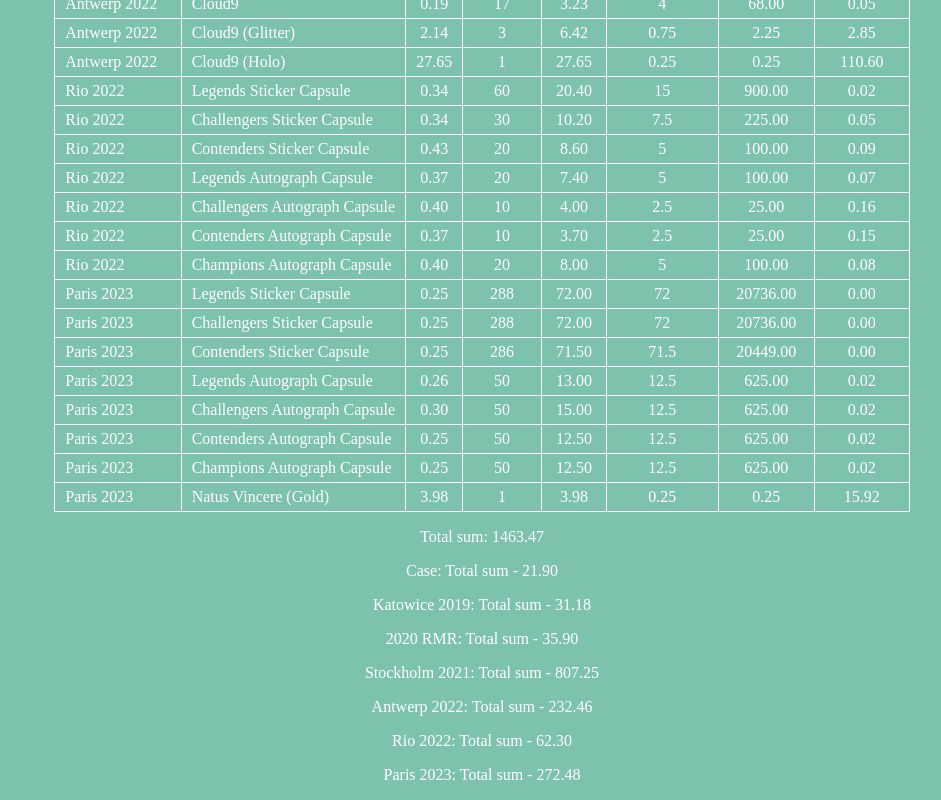
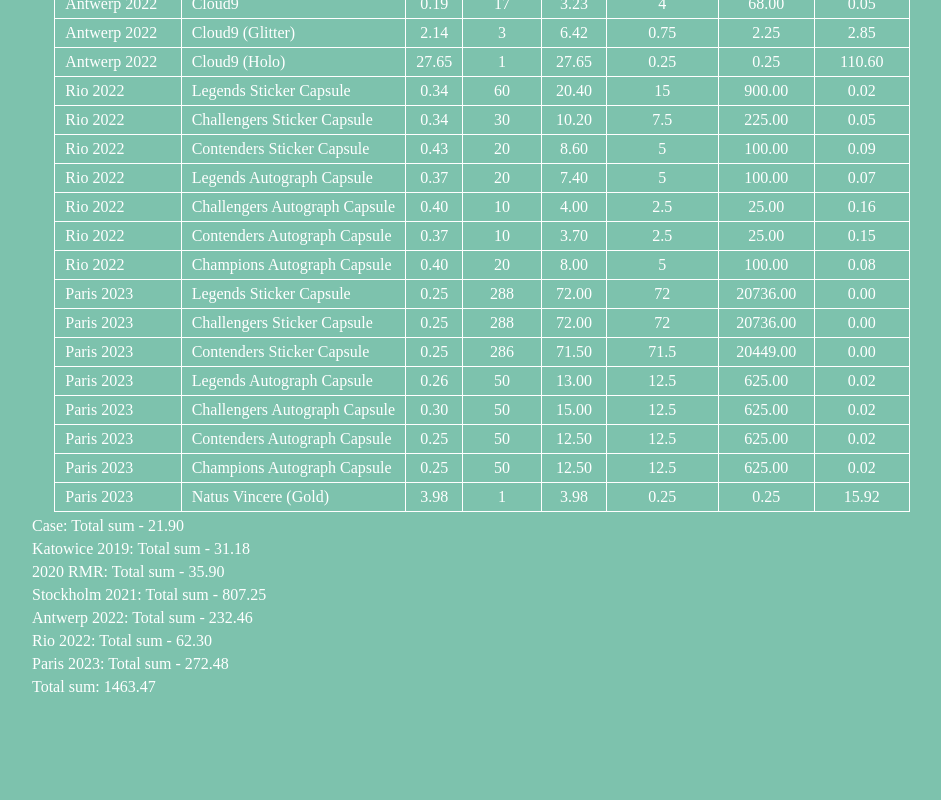
Before and after one commit to MadBowJam/steamIvsestmentsTable, a plain HTML site: page index.html in a window 1280 px wide. Shown: the part 1309-2109 px from the top of the page, without its empty margins (158-1099 px from the left). After the commit the page ends 2013 px from the top, so only its background shows below. Drawn offline with Linux system fonts and the light colour scheme; a web font is replaced by a local one.

Commit message:
0.25 alpha | update to functions and style

```diff
--- a/assets/js/index.js
+++ b/assets/js/index.js
@@ -105,12 +105,6 @@ function calculateTotalAndForEachType() {
     types[type].push(value);
   });
 
-  // Створення абзацу для відображення загальної суми
-  const totalParagraph = document.createElement('p');
-  totalParagraph.textContent = `Total sum: ${totalSum.toFixed(2)}`;
-  totalParagraph.classList.add('overAllPrice');
-  totalPriceDiv.appendChild(totalParagraph); // Додаємо абзац загальної суми в дів
-
   // Створення абзаців для відображення суми для кожного типу товару
   for (const type in types) {
     if (types.hasOwnProperty(type)) {
@@ -122,6 +116,12 @@ function calculateTotalAndForEachType() {
     }
   }
 
+  // Створення абзацу для відображення загальної суми
+  const totalParagraph = document.createElement('p');
+  totalParagraph.textContent = `Total sum: ${totalSum.toFixed(2)}`;
+  totalParagraph.classList.add('overAllPrice');
+  totalPriceDiv.appendChild(totalParagraph); // Додаємо абзац загальної суми в дів
+
   // Додаємо дів зі всіма абзацами в кінець сторінки
   document.body.appendChild(totalPriceDiv);
 }
--- a/assets/style/style.css
+++ b/assets/style/style.css
@@ -50,6 +50,11 @@ button {
     font-weight: 600;
 }
 
+.totalPrice {
+    margin: 0 auto;
+    max-width: 900px;
+}
+
 .overAllPrice {
-    text-align: center;
+    margin: 5px 0;
 }
```
